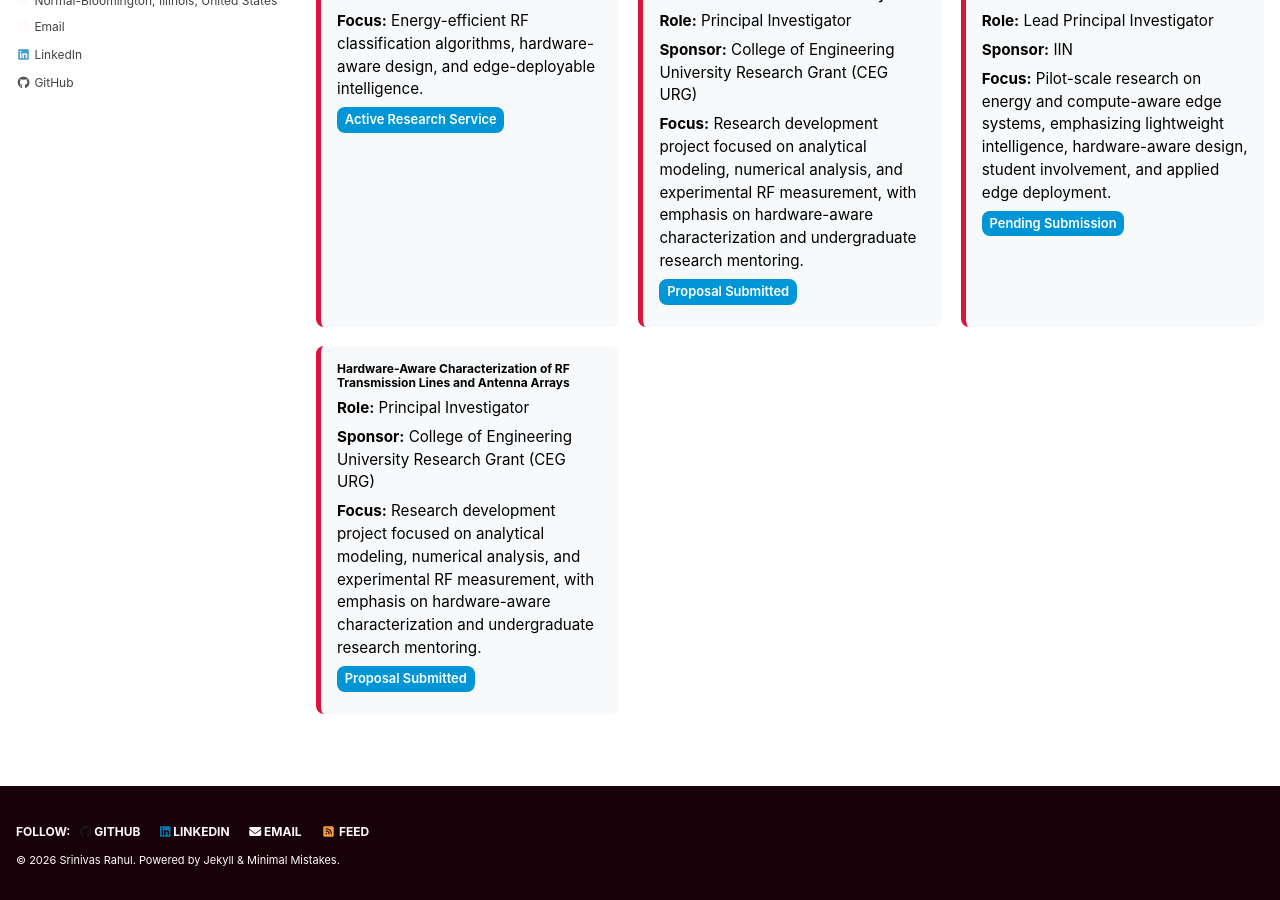
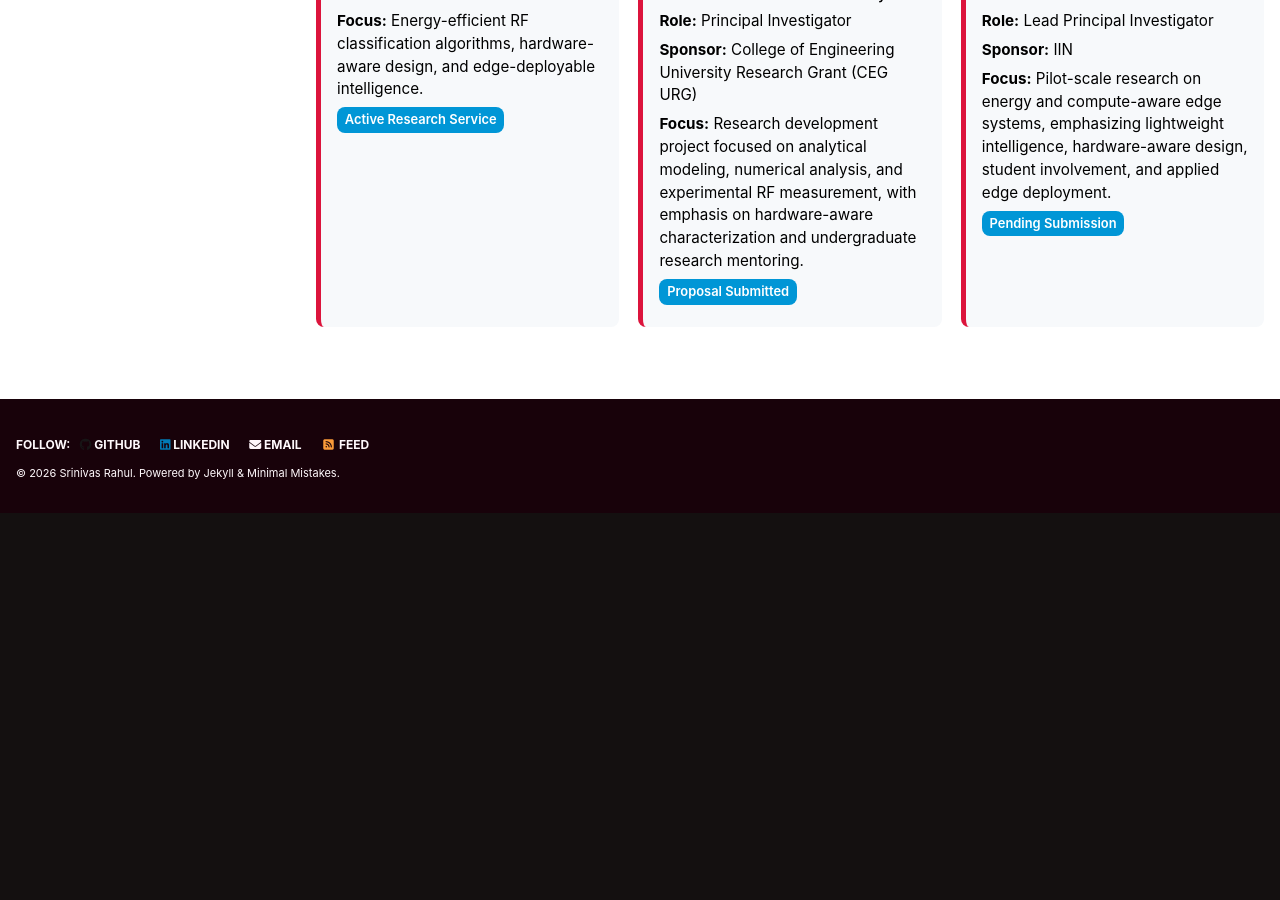
Before and after one commit to srsapireddy/srsapireddy.github.io, a Jekyll site: the page built from _pages/service.md, in a window 1280 px wide and 900 px high, scrolled down 954 px. Built offline with Jekyll 4.4.1, drawn with Linux system fonts in a browser that asks for light colours; cached includes are drawn as plain includes; nearby versions of some CDN libraries; after the commit the page ends 1467 px from its top, so only the background shows below that.

Commit message:
Update service.md

```diff
--- a/_pages/service.md
+++ b/_pages/service.md
@@ -122,12 +122,4 @@
   <p><span class="badge">Pending Submission</span></p>
 </div>
 
-<div class="service-card">
-  <h4>Hardware-Aware Characterization of RF Transmission Lines and Antenna Arrays</h4>
-  <p><strong>Role:</strong> Principal Investigator</p>
-  <p><strong>Sponsor:</strong> College of Engineering University Research Grant (CEG URG)</p>
-  <p><strong>Focus:</strong> Research development project focused on analytical modeling, numerical analysis, and experimental RF measurement, with emphasis on hardware-aware characterization and undergraduate research mentoring.</p>
-  <p><span class="badge">Proposal Submitted</span></p>
 </div>
-
-</div>
```
